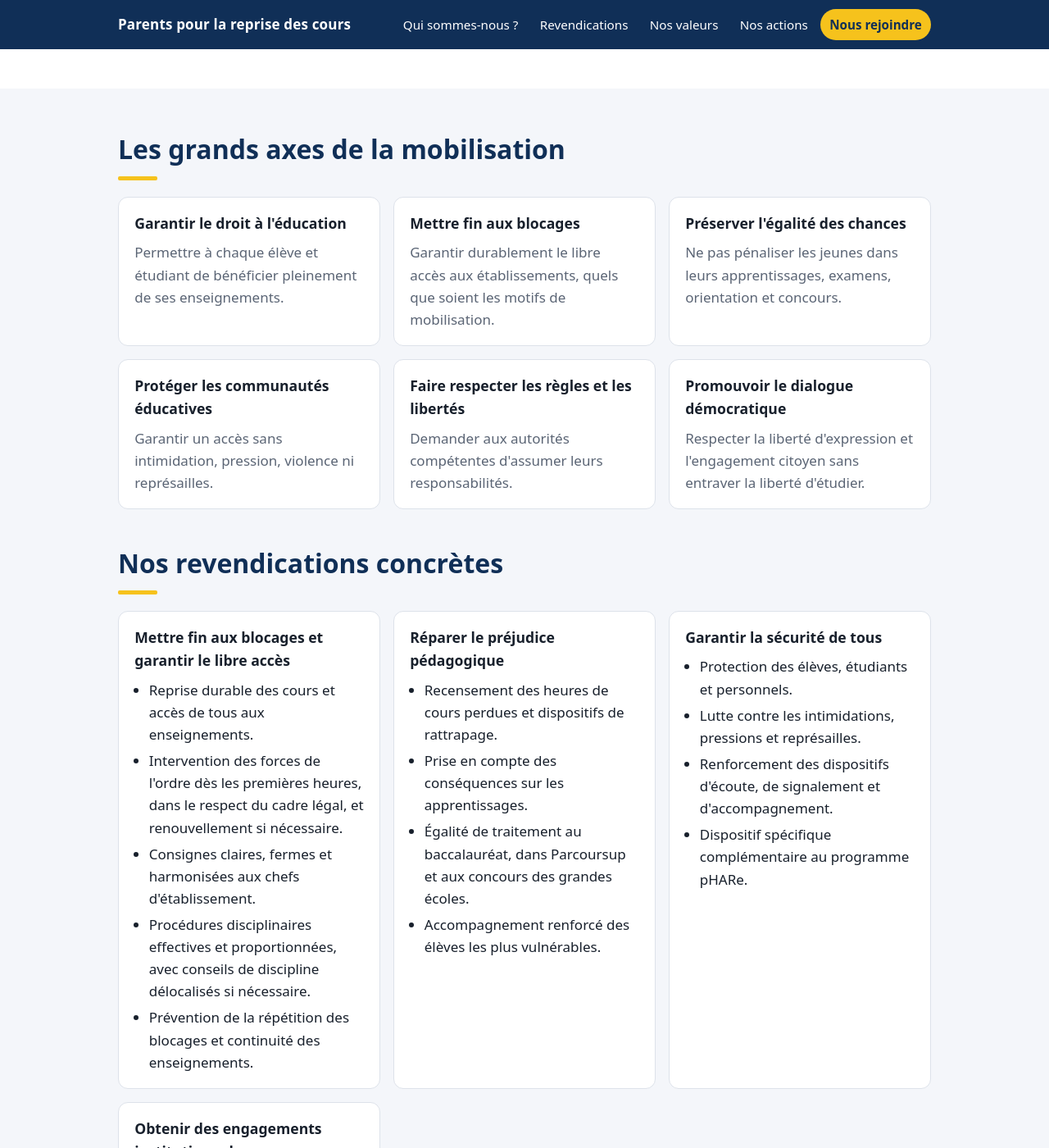
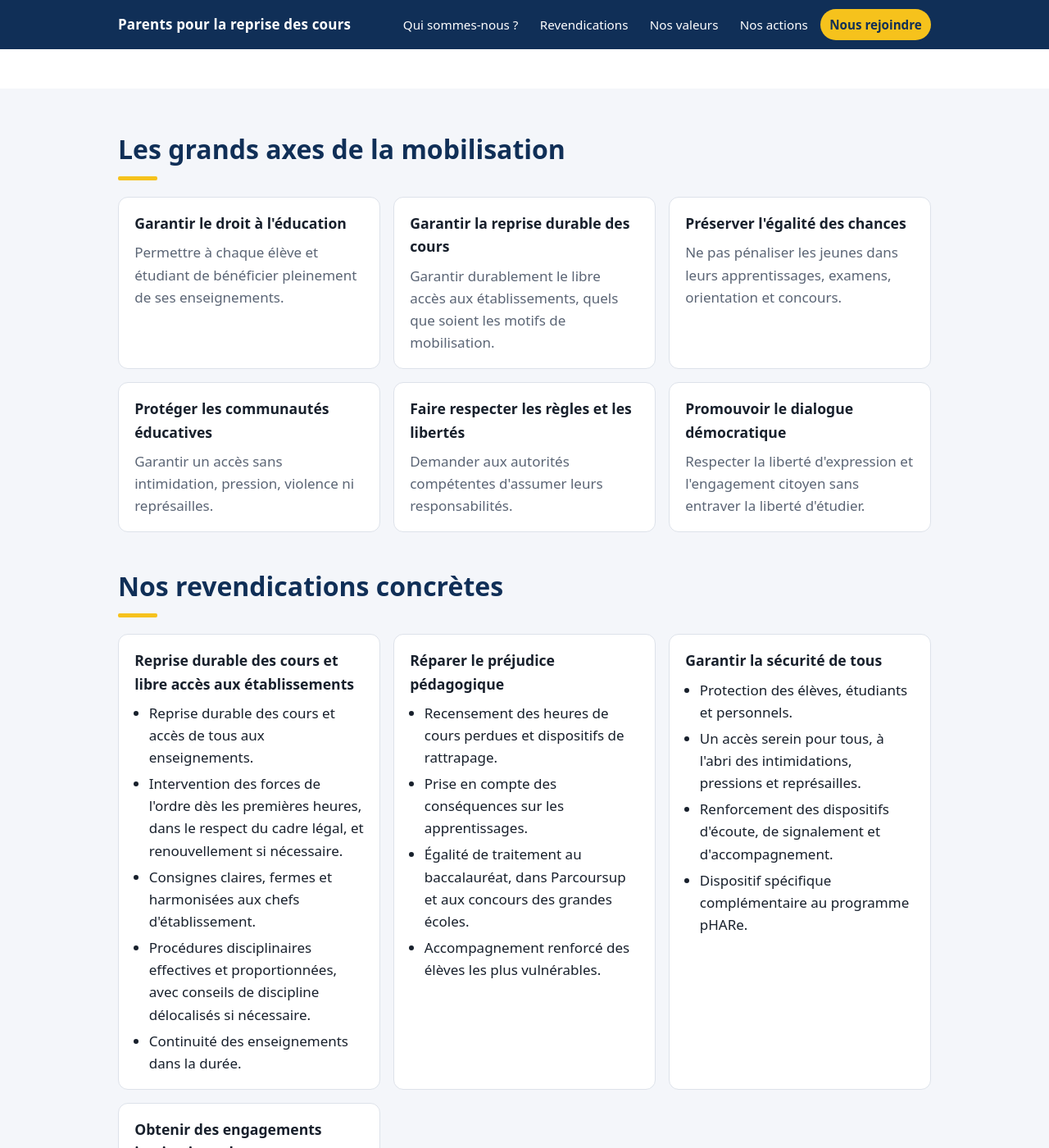
Before and after one commit to 4nf8hvwvry-collab/freefenelon, a Jekyll site: the page site/collectif/index.html, which Jekyll copies as it is, in a window 1280 px wide and 1400 px high, scrolled down 1263 px. Shown: the whole window at 82% size. Built offline with Jekyll 4.4.1, drawn with Linux system fonts in a browser that asks for light colours; some of the changed text lies outside the part shown.

Commit message:
Collectif : formulations positives
Co-Authored-By: Claude Opus 5.5 <noreply@anthropic.com>

```diff
--- a/site/collectif/index.html
+++ b/site/collectif/index.html
@@ -100,7 +100,7 @@
   <div class="conteneur">
     <img src="logo.jpg" alt="Parents d'élèves pour la reprise des cours, 21 établissements" width="1536" height="1024">
     <h1>Étudier est un droit,<br>pas un privilège.</h1>
-    <p class="accroche">Pour le libre accès aux établissements, la fin des blocages et le respect du droit à l'éducation de chaque élève et étudiant. Une mobilisation <strong>indépendante, apolitique et constructive</strong>.</p>
+    <p class="accroche">Pour le libre accès aux établissements, la reprise durable des cours et le respect du droit à l'éducation de chaque élève et étudiant. Une mobilisation <strong>indépendante, apolitique et constructive</strong>.</p>
     <a class="bouton" href="https://www.change.org/p/pour-la-reprise-imm%C3%A9diate-et-durable-des-cours-dans-les-lyc%C3%A9es-parisiens">Signer la pétition</a>
     <a class="bouton secondaire" href="#revendications">Nos revendications</a>
     <div class="chiffres">
@@ -132,7 +132,7 @@
     <h2>Les grands axes de la mobilisation</h2>
     <div class="grille">
       <div class="carte"><h3>Garantir le droit à l'éducation</h3><p>Permettre à chaque élève et étudiant de bénéficier pleinement de ses enseignements.</p></div>
-      <div class="carte"><h3>Mettre fin aux blocages</h3><p>Garantir durablement le libre accès aux établissements, quels que soient les motifs de mobilisation.</p></div>
+      <div class="carte"><h3>Garantir la reprise durable des cours</h3><p>Garantir durablement le libre accès aux établissements, quels que soient les motifs de mobilisation.</p></div>
       <div class="carte"><h3>Préserver l'égalité des chances</h3><p>Ne pas pénaliser les jeunes dans leurs apprentissages, examens, orientation et concours.</p></div>
       <div class="carte"><h3>Protéger les communautés éducatives</h3><p>Garantir un accès sans intimidation, pression, violence ni représailles.</p></div>
       <div class="carte"><h3>Faire respecter les règles et les libertés</h3><p>Demander aux autorités compétentes d'assumer leurs responsabilités.</p></div>
@@ -141,12 +141,12 @@
 
     <h2 style="margin-top:2.5rem">Nos revendications concrètes</h2>
     <div class="grille">
-      <div class="carte"><h3>Mettre fin aux blocages et garantir le libre accès</h3><ul>
+      <div class="carte"><h3>Reprise durable des cours et libre accès aux établissements</h3><ul>
         <li>Reprise durable des cours et accès de tous aux enseignements.</li>
         <li>Intervention des forces de l'ordre dès les premières heures, dans le respect du cadre légal, et renouvellement si nécessaire.</li>
         <li>Consignes claires, fermes et harmonisées aux chefs d'établissement.</li>
         <li>Procédures disciplinaires effectives et proportionnées, avec conseils de discipline délocalisés si nécessaire.</li>
-        <li>Prévention de la répétition des blocages et continuité des enseignements.</li></ul></div>
+        <li>Continuité des enseignements dans la durée.</li></ul></div>
       <div class="carte"><h3>Réparer le préjudice pédagogique</h3><ul>
         <li>Recensement des heures de cours perdues et dispositifs de rattrapage.</li>
         <li>Prise en compte des conséquences sur les apprentissages.</li>
@@ -154,7 +154,7 @@
         <li>Accompagnement renforcé des élèves les plus vulnérables.</li></ul></div>
       <div class="carte"><h3>Garantir la sécurité de tous</h3><ul>
         <li>Protection des élèves, étudiants et personnels.</li>
-        <li>Lutte contre les intimidations, pressions et représailles.</li>
+        <li>Un accès serein pour tous, à l'abri des intimidations, pressions et représailles.</li>
         <li>Renforcement des dispositifs d'écoute, de signalement et d'accompagnement.</li>
         <li>Dispositif spécifique complémentaire au programme pHARe.</li></ul></div>
       <div class="carte"><h3>Obtenir des engagements institutionnels</h3><ul>
@@ -232,7 +232,7 @@
 <footer>
   <div class="conteneur">
     <p><strong>Collectif des parents mobilisés des 21 lycées des académies de Paris et de Créteil</strong><br>
-    Stop aux blocages, respect du droit à l'éducation.<br>
+    Pour la reprise des cours et le respect du droit à l'éducation.<br>
     Contact : <a href="mailto:interlycees.droit.education@gmail.com">interlycees.droit.education@gmail.com</a></p>
     <p>Les témoignages de mineurs sont publiés de façon anonyme.</p>
     <p>Mentions légales et protection des données personnelles : <span class="a-completer" style="color:var(--texte)">à compléter</span></p>
```
